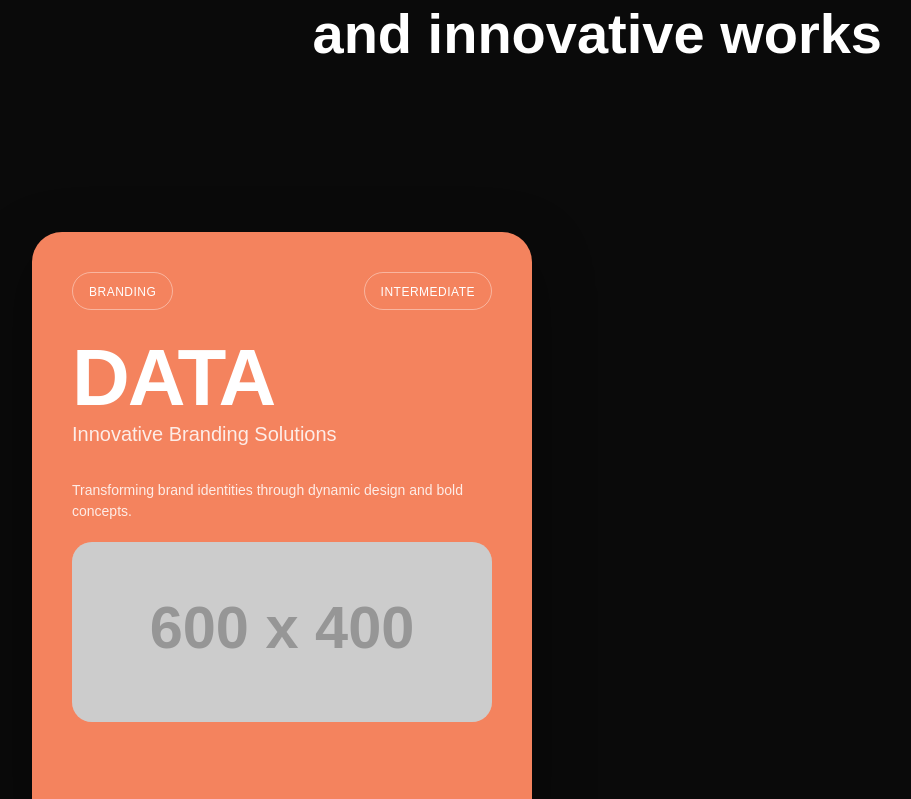
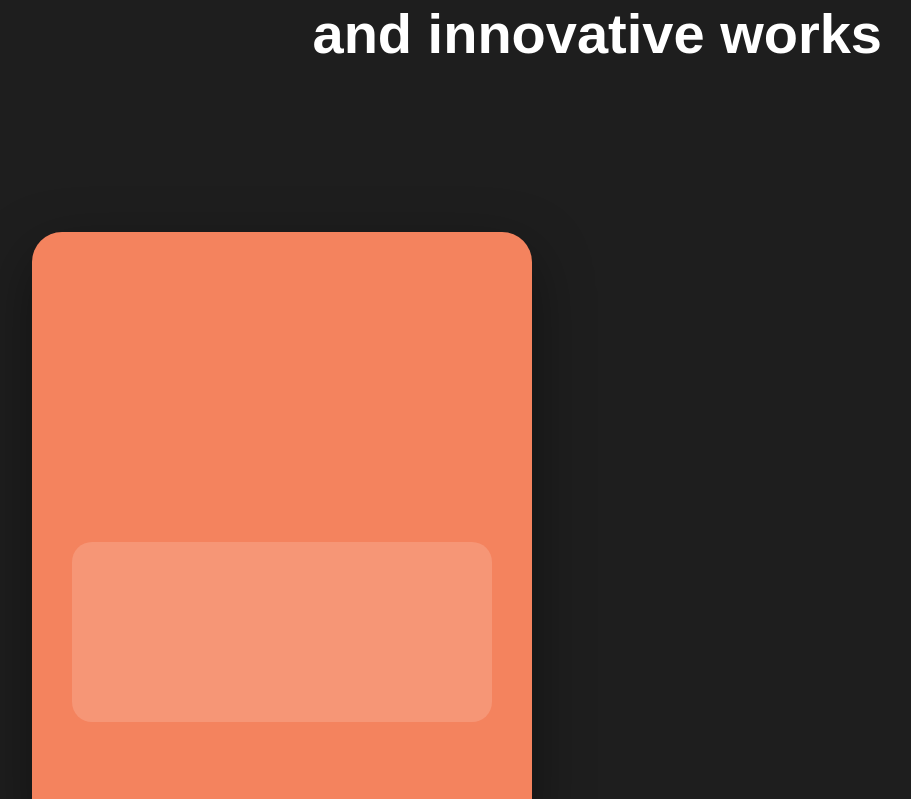
Before and after one commit to DHANIYEL/portfolio-v2, a Next.js app: page / in a window 1280 px wide. Shown: the part 3001-3800 px from the top of the page, without its empty margins (358-1269 px from the left). Built offline with nearby package versions, Linux system fonts and the light colour scheme; a web font is replaced by a local one.

Commit message:
Updated : Animation Up Cards

```diff
--- a/app/assets/styles/enhanced.module.scss
+++ b/app/assets/styles/enhanced.module.scss
@@ -3,7 +3,7 @@
   min-height: 100vh;
   width: 100%;
   padding: 5rem 2rem;
-  background: #0a0a0a;
+  background: #1e1e1e;
 }
 
 .heading {
@@ -37,7 +37,7 @@
   top: 0;
 
   --card-index: var(--index, 0);
-  --scale: calc(1 - (var(--card-index) * 0.05));
+  --scale: calc(1 + (var(--card-index) * 0.05));
   --offset: calc(var(--card-index) * 40px);
 
   .card {
@@ -53,8 +53,12 @@
     box-shadow: 0 20px 60px rgba(0, 0, 0, 0.4);
 
     // Initial state
-    transform: scale(0.8) translateY(100px);
-    opacity: 0;
+    // transform: scale(0.8) translateY(100px);
+    // opacity: 0;
+
+    // ✅ Keep card visible, let GSAP animate children
+    transform: scale(var(--scale)) translateY(var(--offset));
+    opacity: 1;
 
     // Smooth transition
     transition: all 0.8s cubic-bezier(0.16, 1, 0.3, 1);
@@ -156,6 +160,20 @@
     }
   }
 
+  .cardContainer {
+    .header,
+    h2,
+    p,
+    .description {
+      opacity: 0;
+      transform: translateY(30px);
+    }
+
+    .inner {
+      clip-path: inset(0 100% 0 0);
+    }
+  }
+
   // When card becomes visible
   &.visible {
     .card {
--- /dev/null
+++ b/app/components/Card.tsx
@@ -0,0 +1,187 @@
+// components/Card.tsx
+"use client";
+import { useEffect, useRef } from "react";
+import styles from "../assets/styles/enhanced.module.scss";
+import gsap from "gsap";
+import { ScrollTrigger } from "gsap/ScrollTrigger";
+
+gsap.registerPlugin(ScrollTrigger);
+
+interface CardProps {
+  i: number;
+  title: string;
+  subtitle: string;
+  description: string;
+  images?: {
+    main: string;
+  };
+  color: string;
+  tag: string;
+  level: string;
+}
+
+const Card = ({
+  i,
+  title,
+  subtitle,
+  description,
+  images,
+  color,
+  tag,
+  level,
+}: CardProps) => {
+  const cardRef = useRef<HTMLDivElement>(null);
+  const headerRef = useRef<HTMLDivElement>(null);
+  const titleRef = useRef<HTMLHeadingElement>(null);
+  const subtitleRef = useRef<HTMLParagraphElement>(null);
+  const descriptionRef = useRef<HTMLDivElement>(null);
+  const imageInnerRef = useRef<HTMLDivElement>(null);
+
+  useEffect(() => {
+    const el = cardRef.current;
+    if (!el) return;
+
+    const elements = {
+      header: headerRef.current,
+      title: titleRef.current,
+      subtitle: subtitleRef.current,
+      description: descriptionRef.current,
+      imageInner: imageInnerRef.current,
+    };
+
+    // Check if critical elements exist
+    if (
+      !elements.imageInner ||
+      !elements.header ||
+      !elements.title ||
+      !elements.description
+    ) {
+      console.warn("Critical elements not found in card", i);
+      return;
+    }
+
+    // ✅ Set initial states
+    gsap.set(elements.imageInner, {
+      clipPath: "inset(0 100% 0 0)",
+    });
+
+    const textElements = [
+      elements.header,
+      elements.title,
+      elements.subtitle,
+      elements.description,
+    ].filter(Boolean);
+
+    gsap.set(textElements, {
+      y: 30,
+      opacity: 0,
+    });
+
+    // ✅ Create timeline with scrub for continuous scroll animation
+    const tl = gsap.timeline({
+      scrollTrigger: {
+        trigger: el,
+        start: "top 70%",
+        toggleActions: "play none none reverse",
+      },
+    });
+
+    tl.to(elements.header, {
+      opacity: 1,
+      y: 0,
+      duration: 0.6,
+      ease: "power3.out",
+    }).to(
+      elements.title,
+      {
+        opacity: 1,
+        y: 0,
+        duration: 0.6,
+        ease: "power3.out",
+      },
+      "-=0.3",
+    );
+
+    if (elements.subtitle) {
+      tl.to(
+        elements.subtitle,
+        {
+          opacity: 1,
+          y: 0,
+          duration: 0.6,
+          ease: "power3.out",
+        },
+        "-=0.3",
+      );
+    }
+
+    tl.to(
+      elements.description,
+      {
+        opacity: 1,
+        y: 0,
+        duration: 0.6,
+        ease: "power3.out",
+      },
+      "-=0.3",
+    )
+    //   .to({}, { duration: 0.4 }) // delay before image
+      .to(elements.imageInner, {
+        clipPath: "inset(0 0% 0 0)",
+        duration: 0.8,
+        ease: "power2.inOut",
+      });
+
+    return () => {
+      tl.kill();
+      ScrollTrigger.getAll().forEach((trigger) => {
+        if (trigger.vars.trigger === el) {
+          trigger.kill();
+        }
+      });
+    };
+  }, [i]);
+
+  return (
+    <div
+      ref={cardRef}
+      className={styles.cardContainer}
+      style={{ "--index": i } as React.CSSProperties}
+    >
+      <div className={styles.card} style={{ backgroundColor: color }}>
+        <div ref={headerRef} className={styles.header}>
+          <div className={styles.tag}>
+            <span>{tag}</span>
+          </div>
+          <div className={styles.tag}>
+            <span>{level}</span>
+          </div>
+        </div>
+
+        <h2 ref={titleRef}>{title}</h2>
+
+        <p ref={subtitleRef} style={{ marginTop: "6px", opacity: 0.85 }}>
+          {subtitle}
+        </p>
+
+        <div className={styles.body}>
+          <div ref={descriptionRef} className={styles.description}>
+            <p>{description}</p>
+          </div>
+
+          <div className={styles.imageContainer}>
+            <div ref={imageInnerRef} className={styles.inner}>
+              <img
+                src={images?.main}
+                alt={title}
+                style={{ objectFit: "cover", width: "100%", height: "100%" }}
+              />
+            </div>
+          </div>
+        </div>
+      </div>
+    </div>
+  );
+};
+
+export default Card;
--- a/app/pages/Hero.tsx
+++ b/app/pages/Hero.tsx
@@ -1,19 +1,19 @@
 "use client";
 
 import React, { useState, useEffect } from "react";
-import Loader from "../components/Loader";
+// import Loader from "../components/Loader";
 import gsap from "gsap/all";
 import { useGSAP } from "@gsap/react";
 
 const Hero = () => {
   const [isLoading, setIsLoading] = useState(true);
 
-  const handleLoadComplete = () => {
-    setIsLoading(false);
-  };
+  // const handleLoadComplete = () => {
+  //   setIsLoading(false);
+  // };
 
   useGSAP(() => {
-    if (!isLoading) {
+    if (true) {
       gsap.fromTo(
         ".fade-in",
         { opacity: 0, y: 30 },
@@ -63,7 +63,7 @@ const Hero = () => {
   }, [isLoading]);
   return (
     <>
-      {isLoading && <Loader onComplete={handleLoadComplete} />}
+      {/* {isLoading && <Loader onComplete={handleLoadComplete} />} */}
       <div className="relative min-h-screen w-full flex flex-col items-center justify-center overflow-visible px-4 md:px-8 py-20">
         {/* Main Title - CREATIVE WORLD */}
         <div className="relative z-10 mb-10 md:mb-20">
--- a/app/pages/projects.tsx
+++ b/app/pages/projects.tsx
@@ -1,78 +1,103 @@
-// "use client";
-import { useEffect, useRef, useState } from "react";
-import Image from "next/image";
+// // "use client";
+// import { useEffect, useRef, useState } from "react";
+// import Image from "next/image";
+// import styles from "../assets/styles/enhanced.module.scss";
+// import { Projects } from "../constants/index.js";
+
+// const Card = ({
+//   i,
+//   title,
+//   subtitle,
+//   description,
+//   images,
+//   color,
+//   tag,
+//   level,
+// }) => {
+//   const cardRef = useRef(null);
+//   const [isVisible, setIsVisible] = useState(false);
+
+//   useEffect(() => {
+//     const observer = new IntersectionObserver(
+//       ([entry]) => {
+//         setIsVisible(entry.isIntersecting);
+//       },
+//       {
+//         threshold: 0.3,
+//         rootMargin: "-100px",
+//       },
+//     );
+
+//     if (cardRef.current) observer.observe(cardRef.current);
+
+//     return () => {
+//       if (cardRef.current) observer.unobserve(cardRef.current);
+//     };
+//   }, []);
+
+//   return (
+//     <div
+//       ref={cardRef}
+//       className={`${styles.cardContainer} ${isVisible ? styles.visible : ""}`}
+//       style={{ "--index": i }}
+//     >
+//       <div className={styles.card} style={{ backgroundColor: color }}>
+//         <div className={styles.header}>
+//           <div className={styles.tag}>
+//             <span>{tag}</span>
+//           </div>
+//           <div className={styles.tag}>
+//             <span>{level}</span>
+//           </div>
+//         </div>
+
+//         <h2>{title}</h2>
+//         <p style={{ marginTop: "6px", opacity: 0.85 }}>{subtitle}</p>
+
+//         <div className={styles.body}>
+//           <div className={styles.description}>
+//             <p>{description}</p>
+//           </div>
+//           <div className={styles.imageContainer}>
+//             <div className={styles.inner}>
+//               <img
+//                 // fill
+//                 src={images?.main}
+//                 alt={title}
+//                 style={{ objectFit: "cover" }}
+//               />
+//             </div>
+//           </div>
+//         </div>
+//       </div>
+//     </div>
+//   );
+// };
+
+// const ProjectsPage = () => {
+//   return (
+//     <section className={styles.projectsSection}>
+//       <div className={styles.heading}>
+//         <h1>My most impactful and innovative works</h1>
+//       </div>
+
+//       <div className={styles.cardsWrapper}>
+//         {Projects.map((project, i) => (
+//           <Card key={project.id} i={i} {...project} />
+//         ))}
+//       </div>
+//     </section>
+//   );
+// };
+
+// export default ProjectsPage;
+
+
+// pages/ProjectsPage.jsx (or wherever your main component is)
+"use client";
 import styles from "../assets/styles/enhanced.module.scss";
 import { Projects } from "../constants/index.js";
-
-const Card = ({
-  i,
-  title,
-  subtitle,
-  description,
-  images,
-  color,
-  tag,
-  level,
-}) => {
-  const cardRef = useRef(null);
-  const [isVisible, setIsVisible] = useState(false);
-
-  useEffect(() => {
-    const observer = new IntersectionObserver(
-      ([entry]) => {
-        setIsVisible(entry.isIntersecting);
-      },
-      {
-        threshold: 0.3,
-        rootMargin: "-100px",
-      },
-    );
-
-    if (cardRef.current) observer.observe(cardRef.current);
-
-    return () => {
-      if (cardRef.current) observer.unobserve(cardRef.current);
-    };
-  }, []);
-
-  return (
-    <div
-      ref={cardRef}
-      className={`${styles.cardContainer} ${isVisible ? styles.visible : ""}`}
-      style={{ "--index": i }}
-    >
-      <div className={styles.card} style={{ backgroundColor: color }}>
-        <div className={styles.header}>
-          <div className={styles.tag}>
-            <span>{tag}</span>
-          </div>
-          <div className={styles.tag}>
-            <span>{level}</span>
-          </div>
-        </div>
-
-        <h2>{title}</h2>
-        <p style={{ marginTop: "6px", opacity: 0.85 }}>{subtitle}</p>
-
-        <div className={styles.body}>
-          <div className={styles.description}>
-            <p>{description}</p>
-          </div>
-          <div className={styles.imageContainer}>
-            <div className={styles.inner}>
-              <img
-                // fill
-                src={images?.main}
-                alt={title}
-                style={{ objectFit: "cover" }}
-              />
-            </div>
-          </div>
-        </div>
-      </div>
-    </div>
-  );
-};
+import Card from "../components/Card";
 
 const ProjectsPage = () => {
   return (
```
Also changed, not shown: app/index.css (line endings or trailing spaces).
